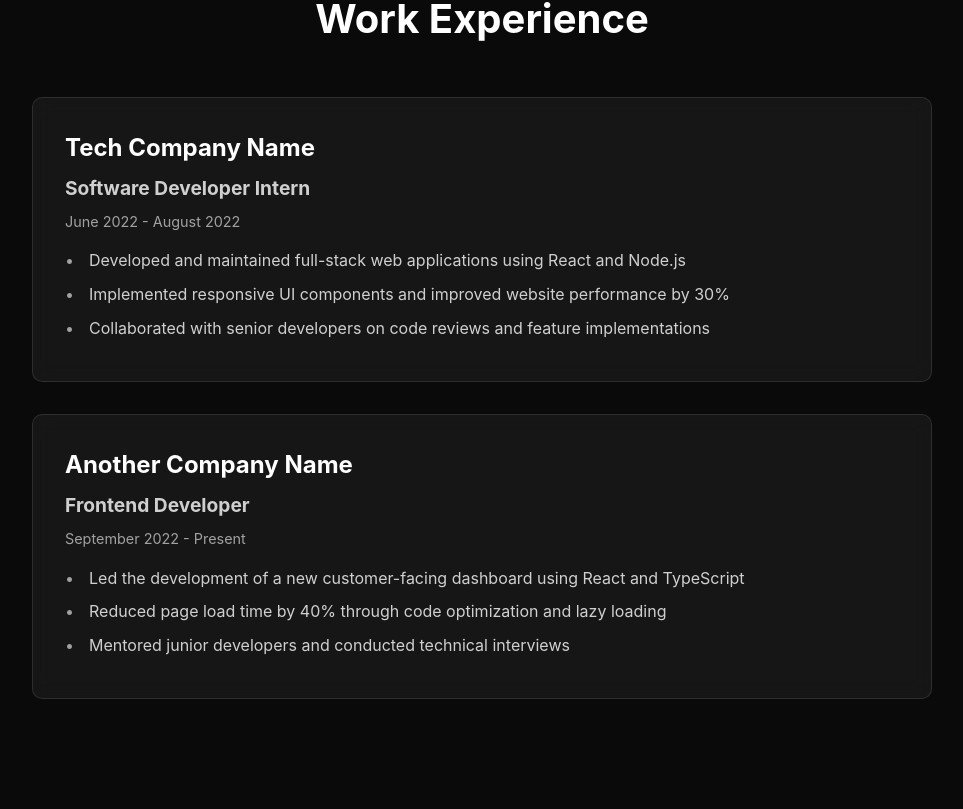
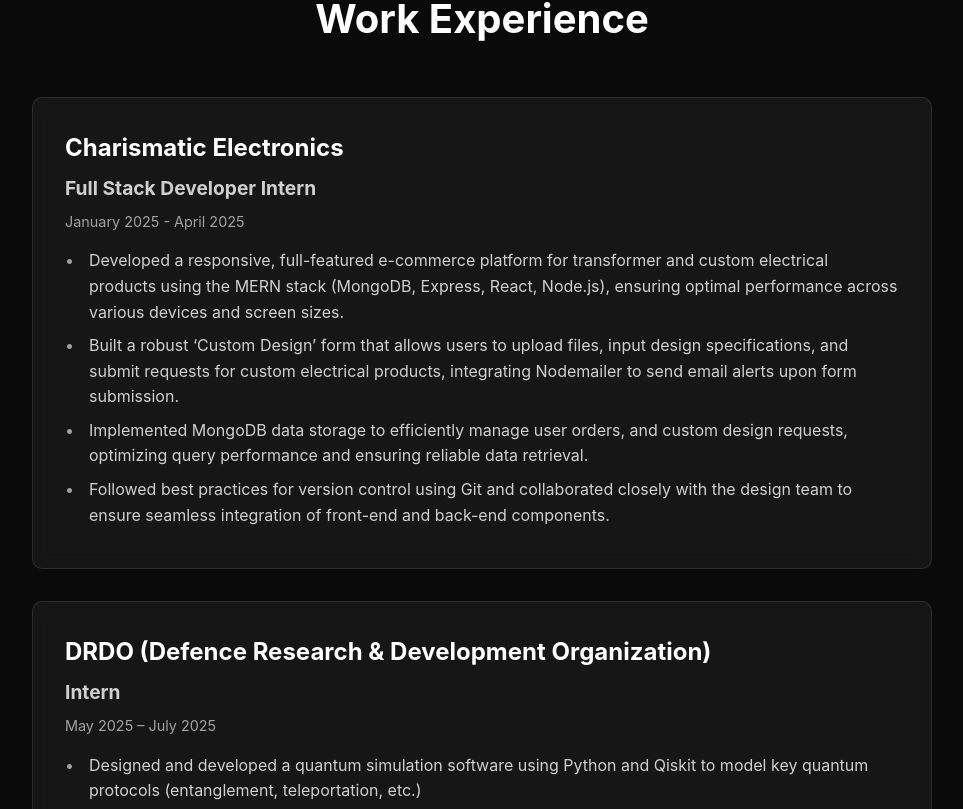
Before and after one commit to sanyagargg/SanyaPortfolio, a React (Vite) app: page /#home in a window 1280 px wide. Shown: the part 2771-3580 px from the top of the page, without its empty margins (158-1121 px from the left). Built offline with nearby package versions, Linux system fonts and the light colour scheme; a web font is replaced by a local one.

Commit message:
added work ex

```diff
--- a/src/components/Experience.jsx
+++ b/src/components/Experience.jsx
@@ -79,23 +79,26 @@
 
 const experience = [
   {
-    company: "Tech Company Name",
-    position: "Software Developer Intern",
-    period: "June 2022 - August 2022",
+    company: "Charismatic Electronics",
+    position: "Full Stack Developer Intern",
+    period: "January 2025 - April 2025",
     achievements: [
-      "Developed and maintained full-stack web applications using React and Node.js",
-      "Implemented responsive UI components and improved website performance by 30%",
-      "Collaborated with senior developers on code reviews and feature implementations"
-    ]
+    "Developed a responsive, full-featured e-commerce platform for transformer and custom electrical products using the MERN stack (MongoDB, Express, React, Node.js), ensuring optimal performance across various devices and screen sizes.",
+    "Built a robust ‘Custom Design’ form that allows users to upload files, input design specifications, and submit requests for custom electrical products, integrating Nodemailer to send email alerts upon form submission.",
+    "Implemented MongoDB data storage to efficiently manage user orders, and custom design requests, optimizing query performance and ensuring reliable data retrieval.",
+    "Followed best practices for version control using Git and collaborated closely with the design team to ensure seamless integration of front-end and back-end components."
+  ]
   },
   {
-    company: "Another Company Name",
-    position: "Frontend Developer",
-    period: "September 2022 - Present",
+    company: "DRDO (Defence Research & Development Organization)",
+    position: "Intern",
+    period: "May 2025 – July 2025",
     achievements: [
-      "Led the development of a new customer-facing dashboard using React and TypeScript",
-      "Reduced page load time by 40% through code optimization and lazy loading",
-      "Mentored junior developers and conducted technical interviews"
+      "Designed and developed a quantum simulation software using Python and Qiskit to model key quantum protocols (entanglement, teleportation, etc.)",
+      "Built modular simulation architecture for creating quantum circuits, running statevector simulations, and visualizing results",
+      "Implemented teleportation and Bell state generation protocols with clear circuit diagrams and measurement analysis",
+      "Integrated data visualization tools (Matplotlib, Bloch spheres) to support interpretation of quantum state evolution",
+      "Followed software engineering best practices: version control (Git), code reviews, and functional testing"
     ]
   }
 ];
```
